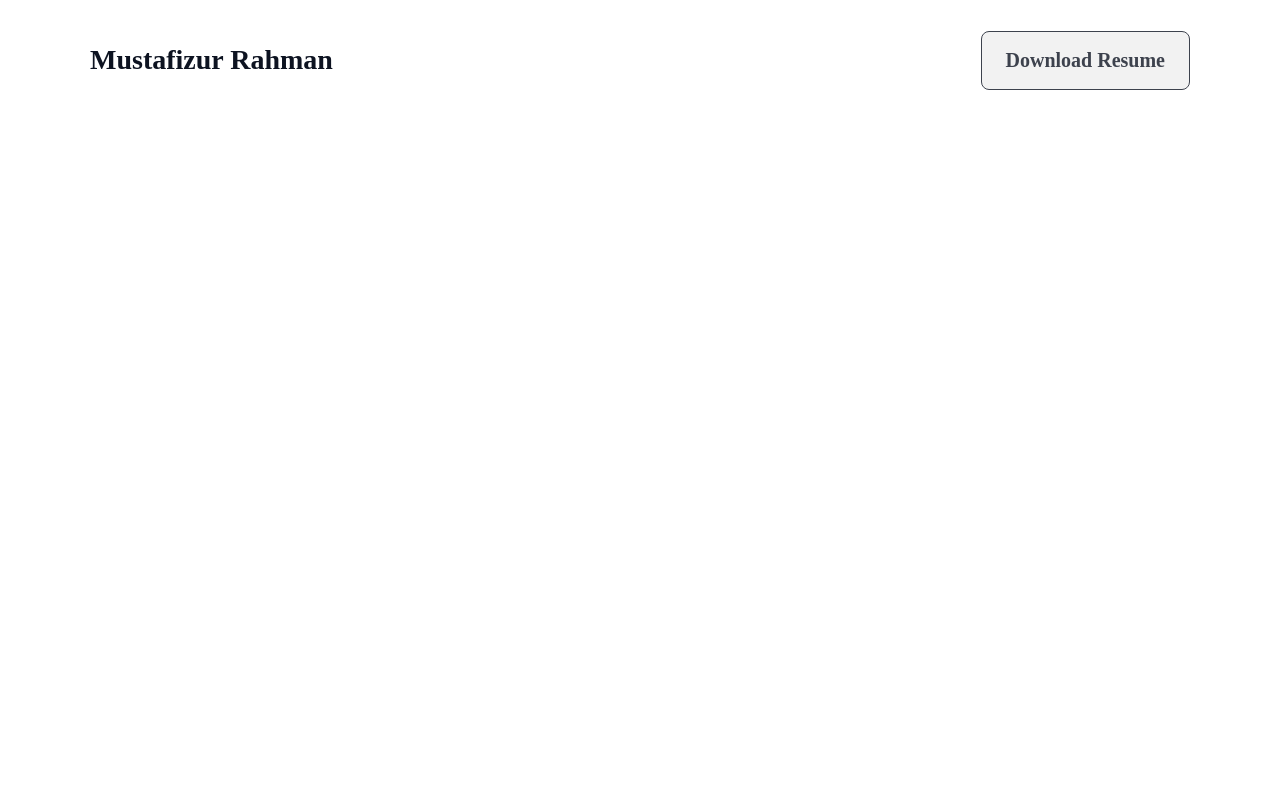
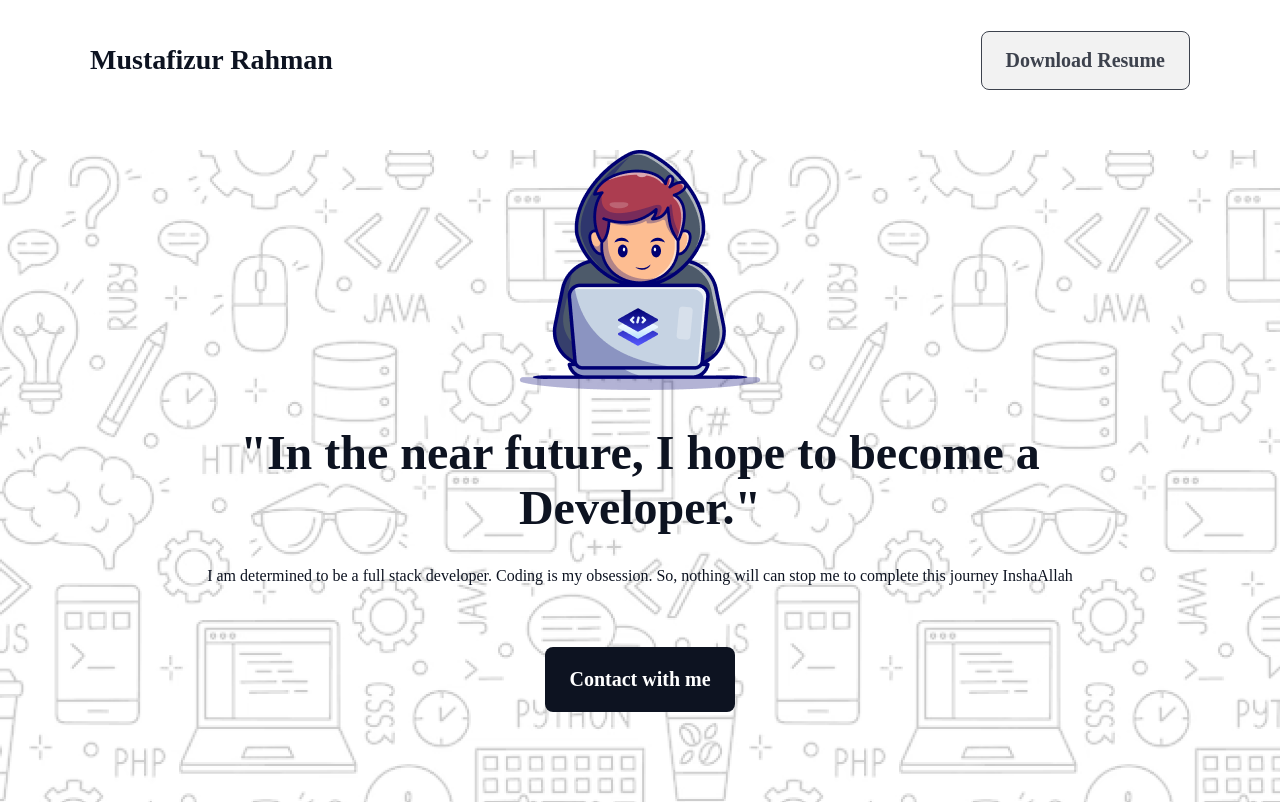
Before and after one commit to mustafiz8g/NextGenDeveloper, a plain HTML site: page index.html in a window 1280 px wide. Drawn offline with Linux system fonts and the light colour scheme; a web font is replaced by a local one.

Commit message:
banner section completed

```diff
--- a/index.html
+++ b/index.html
@@ -14,6 +14,14 @@
             <button>Download Resume</button>
         </a>
       </div>
+      <section class="banner">
+       <div class="banner-content">
+        <img src="./assets/Group.png" alt="">
+        <h1>"In the near future, I hope to become a Developer."</h1>
+        <p>I am determined to be a full stack developer. Coding is my obsession. So, nothing will can stop me to complete this journey InshaAllah</p>
+        <a href=""><button>Contact with me</button></a>
+       </div>
+      </section>
     </header>
     <main>
 
--- a/style.css
+++ b/style.css
@@ -6,8 +6,6 @@
     margin: 0;
     padding: 0;
 }
-
-
 
  /* top section start */
 .name-resume{
@@ -35,3 +33,44 @@
     opacity: 0.8;
 }
 /* top section end  */
+/* banner section start  */
+.banner{
+    background-image: url("./assets/Hero-bg.png");
+    max-width: 1440px;
+    height: 652px;
+    /* border: 2px solid red; */
+    text-align: center;
+    margin: 0 auto;
+}
+.banner-content{
+    height: 582px;
+    max-width: 998px;
+    margin: 0 auto;
+    margin-top: 30px;
+}
+.banner h1{
+    color: rgb(13, 19, 33);
+    font-family: Azeret Mono;
+    font-size: 48px;
+    font-weight: 800;
+    margin: 31px 0 32px 0;
+}
+.banner p{
+    color: rgb(13, 19, 33);
+    font-family: Azeret Mono;
+    font-size: 16px;
+    font-weight: 400;
+    margin-bottom: 30px;
+}
+.banner button{
+    color: rgb(255, 255, 255);
+    font-family: Azeret Mono;
+    font-size: 20px;
+    font-weight: 600;
+    padding: 21px 24px 21px 24px;
+    background: rgb(13, 19, 33);
+    border-radius: 8px;
+    border: none;
+    margin-top: 32px;
+}
+/* banner section end  */
```
Also changed, not shown: assets/Group 3.png (added), assets/Group 4.png (added), assets/Group.png (added), assets/Hero-bg.png (added), assets/Layer_1.png (added), assets/css.png (added), assets/facebook.png (added), assets/github.png (added), assets/handshake.jpg (added), assets/html.png (added), assets/js.png (added), assets/linkedin-icon 1.png (added), assets/mongodb.png (added), assets/nodejs.png (added), 1 more files.
